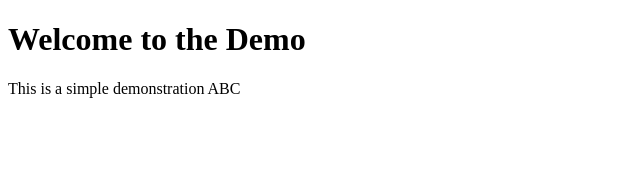
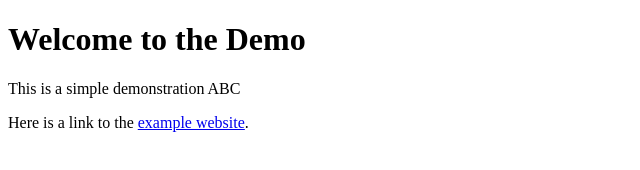
Before and after one commit to Saifmk10/Demo, a plain HTML site: page index.html in a window 1280 px wide. Shown: the whole page, without its empty margins (0-640 px from the left). Drawn offline with Linux system fonts and the light colour scheme.

Commit message:
new changes applied into index.html

```diff
--- a/index.html
+++ b/index.html
@@ -8,5 +8,6 @@
 <body>
     <h1>Welcome to the Demo</h1>
     <p>This is a simple demonstration ABC</p>
+    <p>Here is a link to the <a href="https://example.com">example website</a>.</p>
 </body>
 </html>
```
